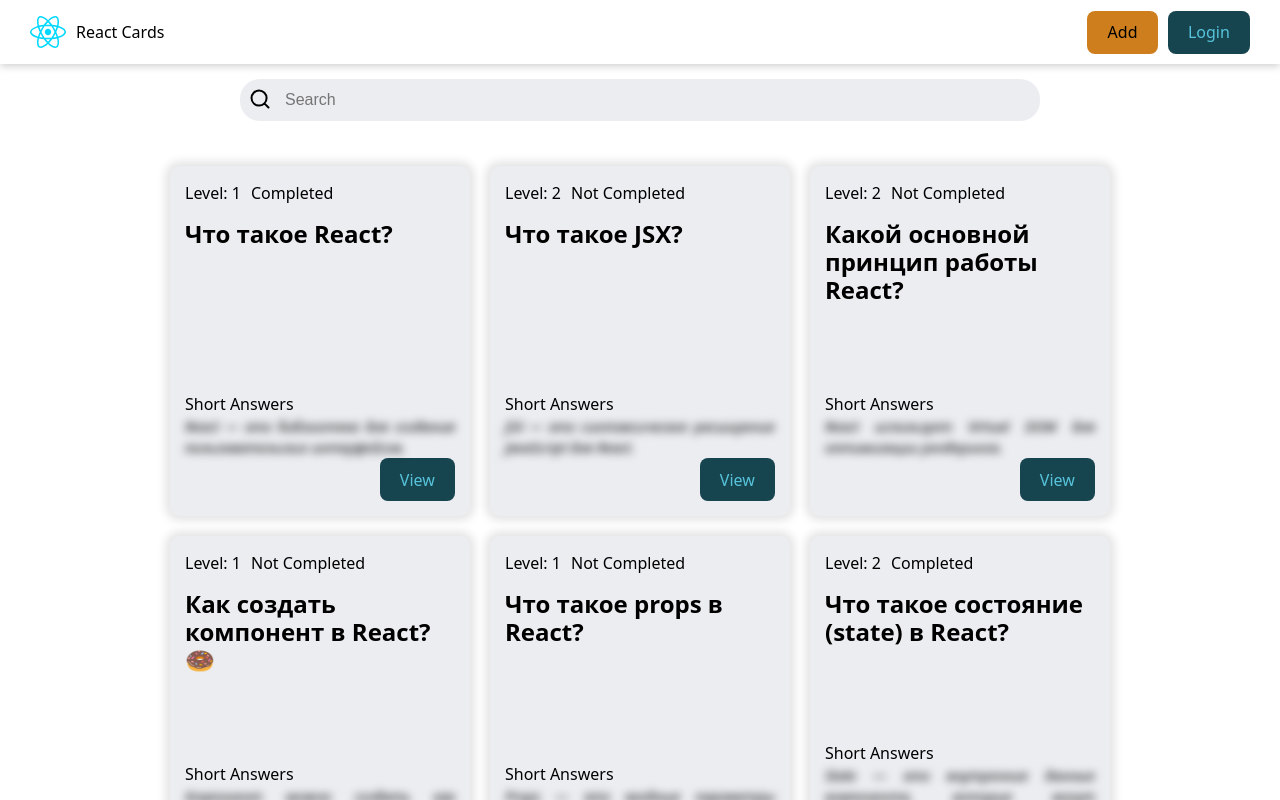
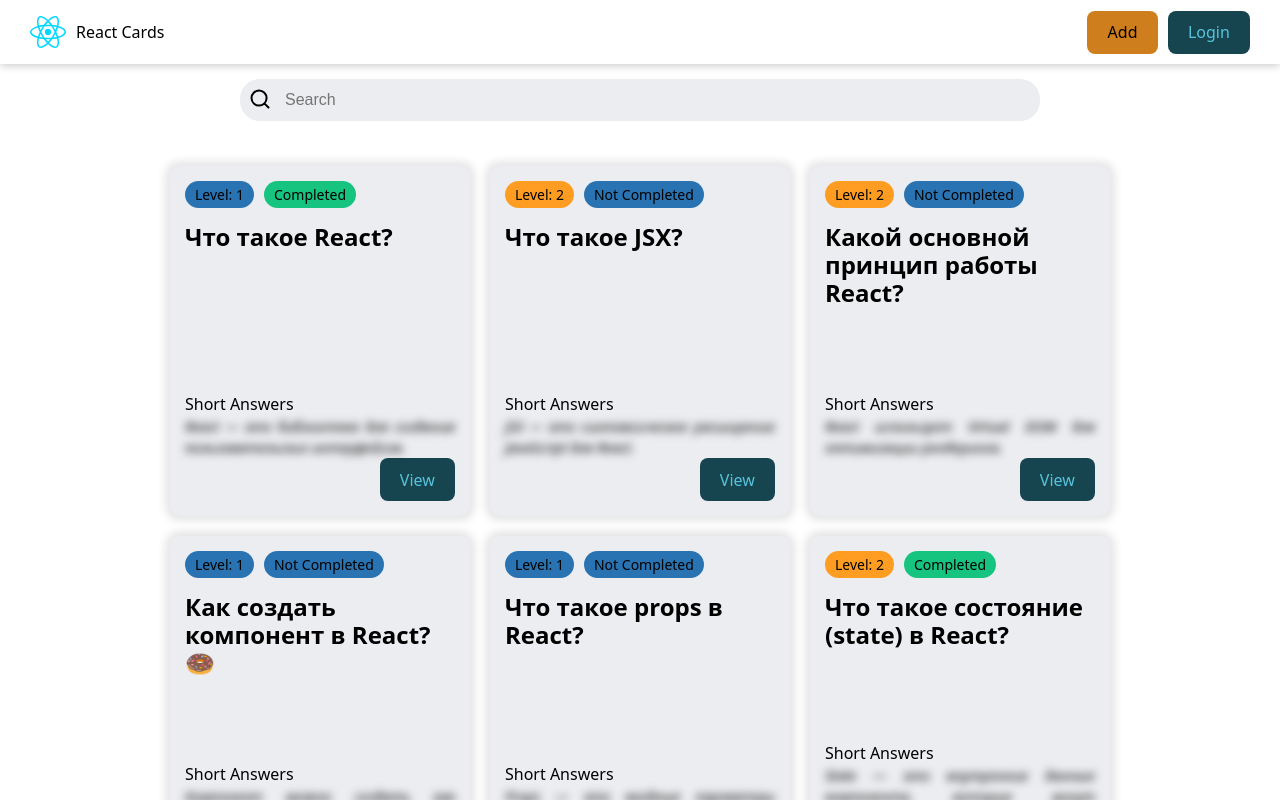
Before and after one commit to ReactProjects69/react-question-cards, a React (Vite) app: page / in a window 1280 px wide. Built offline with nearby package versions, Linux system fonts and the light colour scheme; data requests are answered from the project's data file.

Commit message:
Badge
Styles added for badges in cards

```diff
--- /dev/null
+++ b/src/components/Badge/Badge.module.css
@@ -0,0 +1,25 @@
+.badge {
+    width: fit-content;
+    border-radius: 20px;
+    padding: 3px 10px;
+    color: var(--text-color);
+    text-transform: capitalize;
+    font-weight: 500;
+    font-size: 14px;
+}
+
+.primary {
+    background-color: #2973B2;
+}
+
+.success {
+    background-color: #16C47F;
+}
+
+.warning {
+    background-color: #FF9D23;
+}
+
+.alert {
+    background-color: #D84040;
+}
--- /dev/null
+++ b/src/components/Badge/Badge.tsx
@@ -0,0 +1,22 @@
+import cls from './Badge.module.css';
+import { ReactNode } from 'react';
+
+type BadgeProps = {
+    children: ReactNode;
+    variant?: string;
+};
+
+export function Badge({ variant, children }: BadgeProps) {
+    switch (variant) {
+        case 'primary':
+            return <div className={`${cls.badge} ${cls.primary}`}>{children}</div>;
+        case 'success':
+            return <div className={`${cls.badge} ${cls.success}`}>{children}</div>;
+        case 'warning':
+            return <div className={`${cls.badge} ${cls.warning}`}>{children}</div>;
+        case 'alert':
+            return <div className={`${cls.badge} ${cls.alert}`}>{children}</div>;
+        default:
+            return <div className={cls.badge}>{children}</div>;
+    }
+}
--- /dev/null
+++ b/src/components/Badge/index.tsx
@@ -0,0 +1 @@
+export { Badge } from './Badge';
--- a/src/components/QuestionCard/QuestionCard.tsx
+++ b/src/components/QuestionCard/QuestionCard.tsx
@@ -1,15 +1,28 @@
 import cls from './QuestionCard.module.css';
 import { Button } from '../Button';
 import { useNavigate } from 'react-router-dom';
+import { Badge } from '../Badge';
+import { QuestionCardType } from '../../models/QuestionCardType';
 
-export function QuestionCard({ card }) {
+type QuestionCardProps = {
+    card: QuestionCardType;
+};
+
+export function QuestionCard({ card }: QuestionCardProps) {
     const navigate = useNavigate();
+
+    const levelVariant: 'primary' | 'warning' | 'alert' =
+        card.level == 1 ? 'primary' : card.level == 2 ? 'warning' : 'alert';
+
+    const completedVariant: 'primary' | 'success' = card.completed ? 'success' : 'primary';
 
     return (
         <div className={cls.card}>
             <div className={cls.cardLabels}>
-                <div>Level: {card.level}</div>
-                <div>{card.completed ? 'Completed' : 'Not Completed'}</div>
+                <Badge variant={levelVariant}>Level: {card.level}</Badge>
+                <Badge variant={completedVariant}>
+                    {card.completed ? 'Completed' : 'Not Completed'}
+                </Badge>
             </div>
 
             <h5 className={cls.cardTitle}>{card.question}</h5>
```
